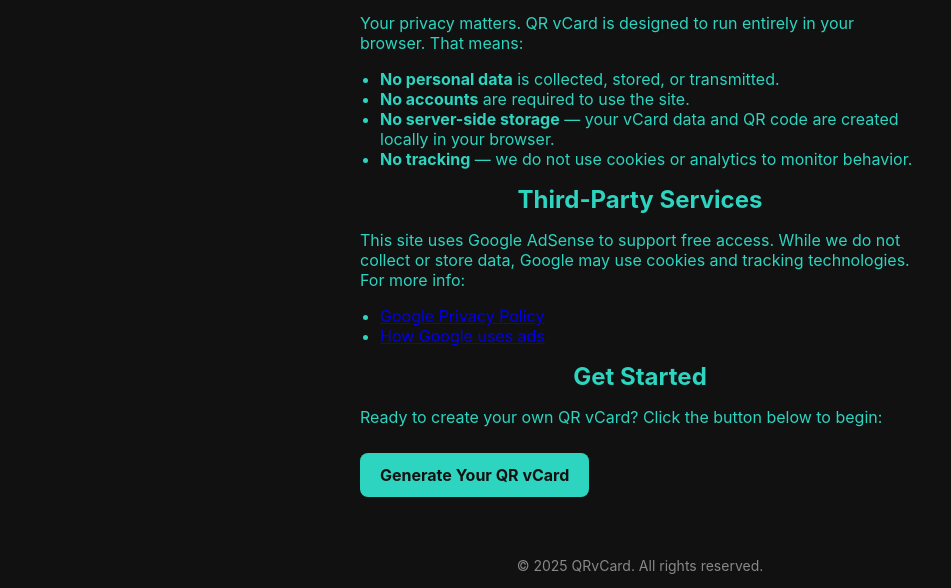
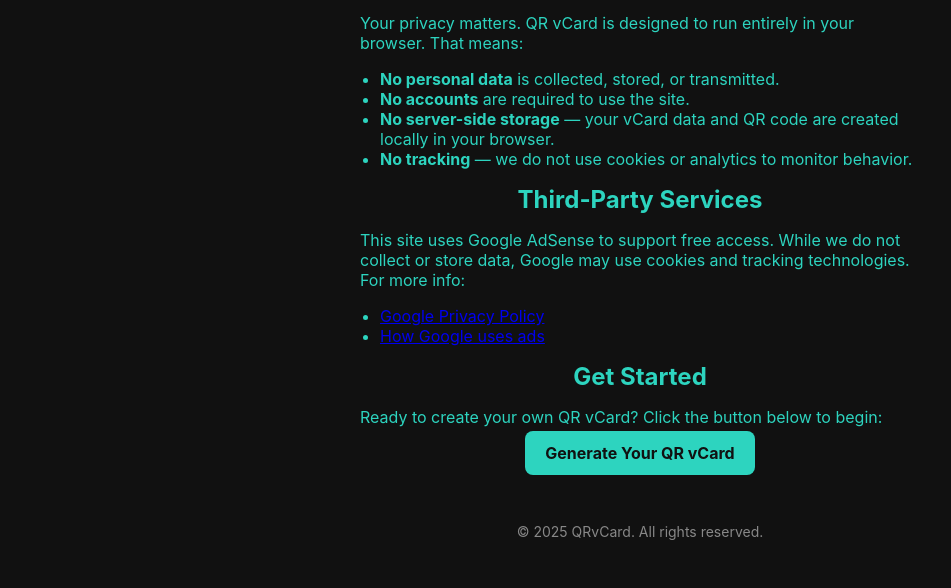
Before and after one commit to Blewens/vcard-qrcode, a plain HTML site: page privacy.html in a window 1280 px wide. Shown: the part 342-930 px from the top of the page, without its empty margins (0-951 px from the left). After the commit the page ends 896 px from the top, so only its background shows below. Drawn offline with Linux system fonts and the light colour scheme.

Commit message:
Update privacy.html

```diff
--- a/privacy.html
+++ b/privacy.html
@@ -50,7 +50,9 @@
       <p>
         Ready to create your own QR vCard? Click the button below to begin:
       </p>
-      <a href="generate.html" class="navBtn" style="display:inline-block; margin-top:10px;">Generate Your QR vCard</a>
+      <div style="text-align: center; margin-top: 10px;">
+  <a href="generate.html" class="navBtn">Generate Your QR vCard</a>
+</div>
     </section>
 
   </main>
```
